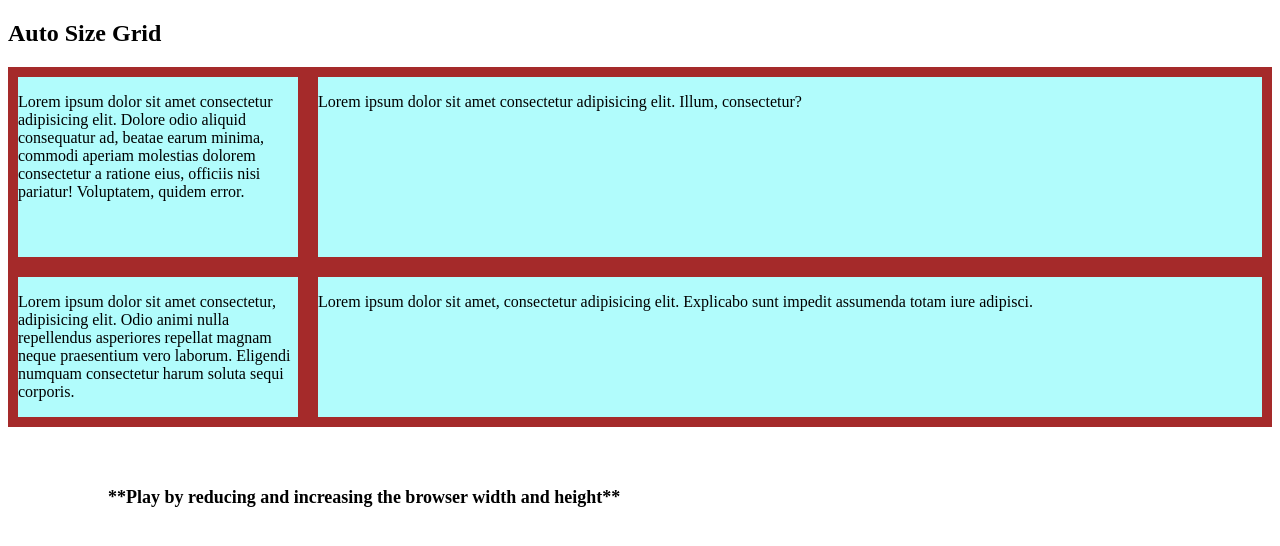
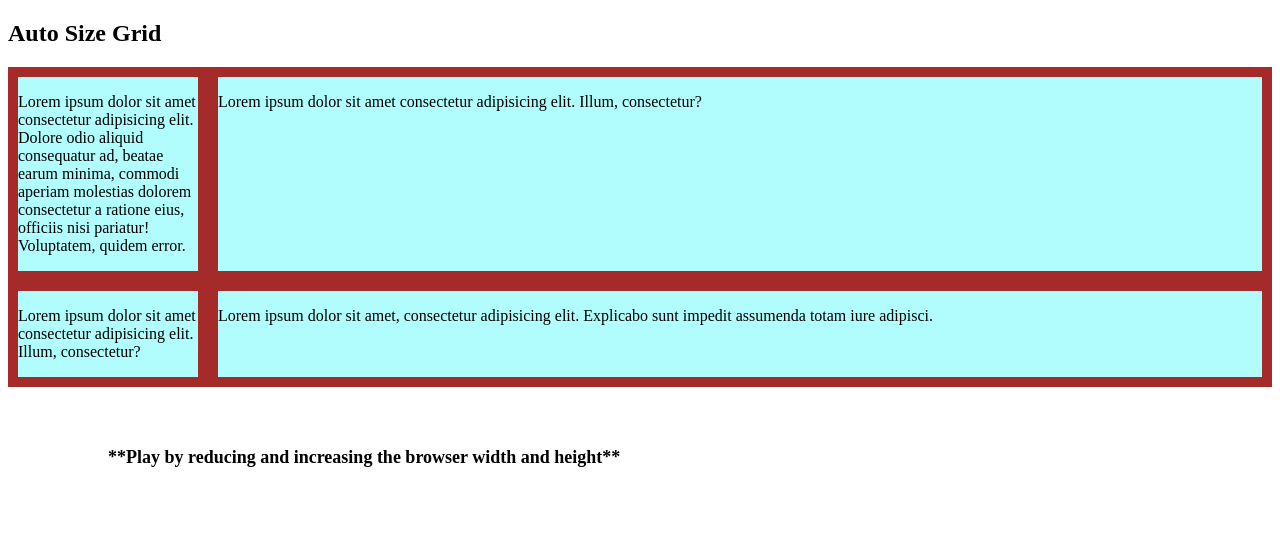
Before and after one commit to AshuZIP/grid-size, a plain HTML site: page public/html/Auto-size.html in a window 1280 px wide. Drawn offline with Linux system fonts and the light colour scheme.

Commit message:
Changes done for size fixing
Changes done for size fixing

```diff
--- a/main.css
+++ b/main.css
@@ -36,8 +36,8 @@ div{
     height: 40px;
     background-color: rgb(18, 130, 205);
     border: none;
-    border-radius: 5px;
-    text-align: center;
+    border-radius: 2px;
+    text-align: center justify;
     font-size: small;
     font-weight: lighter;
     color: rgb(233, 233, 226);
--- a/public/css/auto-size.css
+++ b/public/css/auto-size.css
@@ -1,7 +1,7 @@
 .grid-container{
     display: grid;
-    grid-template-columns: 300px auto;
-    grid-template-rows: 200px auto;
+    grid-template-columns: 200px auto;
+    grid-template-rows: auto auto;
     background-color: brown;
 }
 
--- a/public/css/fixed-size.css
+++ b/public/css/fixed-size.css
@@ -4,6 +4,7 @@
     grid-template-columns: 300px 300px;
     grid-template-rows: 200px 200px;
     background-color: brown;
+    width: fit-content;
 }
 
 .grid-container > *{
--- a/public/css/fractional.css
+++ b/public/css/fractional.css
@@ -3,6 +3,7 @@
     grid-template-columns: 1fr 2fr;
     grid-template-rows: 1fr 2fr;
     background-color: brown;
+    width: fit-content;
 }
 
 .grid-container > *{
--- a/public/css/min-max.css
+++ b/public/css/min-max.css
@@ -1,7 +1,7 @@
 .grid-container{
     display: grid;
-    grid-template-columns: 200px minmax(400px, 800px);
-    grid-template-rows: 100px minmax(200px 400px);
+    grid-template-columns: auto minmax(400px, 800px);
+    grid-template-rows: 1fr 1fr;
     background-color: brown;
     width: fit-content;
 }
--- a/public/html/Auto-size.html
+++ b/public/html/Auto-size.html
@@ -3,7 +3,7 @@
 <head>
     <meta charset='utf-8'>
     <meta http-equiv='X-UA-Compatible' content='IE=edge'>
-    <title>Page Title</title>
+    <title>Auto Size</title>
     <meta name='viewport' content='width=device-width, initial-scale=1'>
     <link rel='stylesheet' type='text/css' href="../css/auto-size.css" >
 </head>
@@ -17,7 +17,8 @@
             <p>Lorem ipsum dolor sit amet consectetur adipisicing elit. Illum, consectetur?</p>
         </div>
         <div>
-            <p>Lorem ipsum dolor sit amet consectetur, adipisicing elit. Odio animi nulla repellendus asperiores repellat magnam neque praesentium vero laborum. Eligendi numquam consectetur harum soluta sequi corporis.</p>
+            <p>Lorem ipsum dolor sit amet consectetur adipisicing elit. Illum, consectetur?</p>
+            <!-- <p>Lorem ipsum dolor sit amet consectetur, adipisicing elit. Odio animi nulla repellendus asperiores repellat magnam neque praesentium vero laborum. Eligendi numquam consectetur harum soluta sequi corporis.</p> -->
         </div>
         <div>
             <p>Lorem ipsum dolor sit amet, consectetur adipisicing elit. Explicabo sunt impedit assumenda totam iure adipisci.</p>
```
Also changed, not shown: public/html/FractionalSize.html (+1 -1 lines), public/html/MinMax.html (+1 -1 lines), public/html/Repeat.html (+1 -1 lines).
